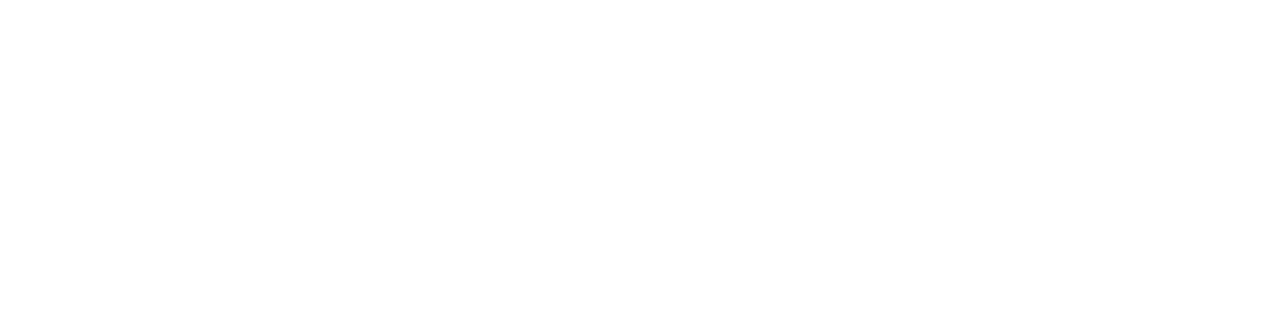
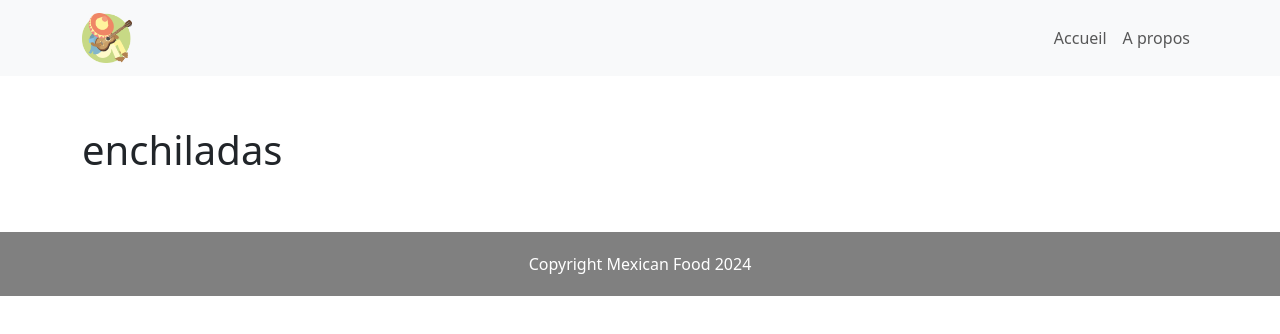
Before and after one commit to Nagromn/react-get-started, a React (Create React App) app: page /plat/enchiladas in a window 1280 px wide. Before the commit this address had no page. Shown: the top 334 px of the page. Built offline with nearby package versions, Linux system fonts and the light colour scheme.

Commit message:
add DishDetails and slug hook

```diff
--- a/src/App.js
+++ b/src/App.js
@@ -2,6 +2,7 @@
 import { Route, Routes } from "react-router-dom";
 import Home from "./pages/Home";
 import Layout from "./components/Layout";
+import DishDetails from "./pages/DishDetails";
 
 function App() {
     return (
@@ -9,6 +10,7 @@
             <Routes>
                 <Route element={<Layout />}>
                     <Route index element={<Home />} />
+                    <Route path="plat/:slug" element={<DishDetails />} />
                 </Route>
             </Routes>
         </div>
--- /dev/null
+++ b/src/pages/DishDetails.jsx
@@ -0,0 +1,19 @@
+import { useParams } from "react-router-dom";
+import Container from "react-bootstrap/Container";
+import Row from "react-bootstrap/Row";
+
+const DishDetails = () => {
+    const { slug } = useParams();
+
+    return (
+        <>
+            <Container>
+                <Row>
+                    <h1>{slug}</h1>
+                </Row>
+            </Container>
+        </>
+    );
+};
+
+export default DishDetails;
--- a/src/pages/Home.jsx
+++ b/src/pages/Home.jsx
@@ -14,6 +14,7 @@
                             alt="Tacos à l’unité"
                             name="Tacos à l’unité"
                             price="3€"
+                            slug="tacos-a-l-unite"
                         />
                     </Col>
                     <Col>
@@ -22,6 +23,7 @@
                             alt="Enchiladas"
                             name="Enchiladas"
                             price="12€"
+                            slug="enchiladas"
                         />
                     </Col>
                     <Col>
@@ -30,6 +32,7 @@
                             alt="Mole poblano"
                             name="Mole poblano"
                             price="15€"
+                            slug="mole-poblano"
                         />
                     </Col>
                 </Row>
```
